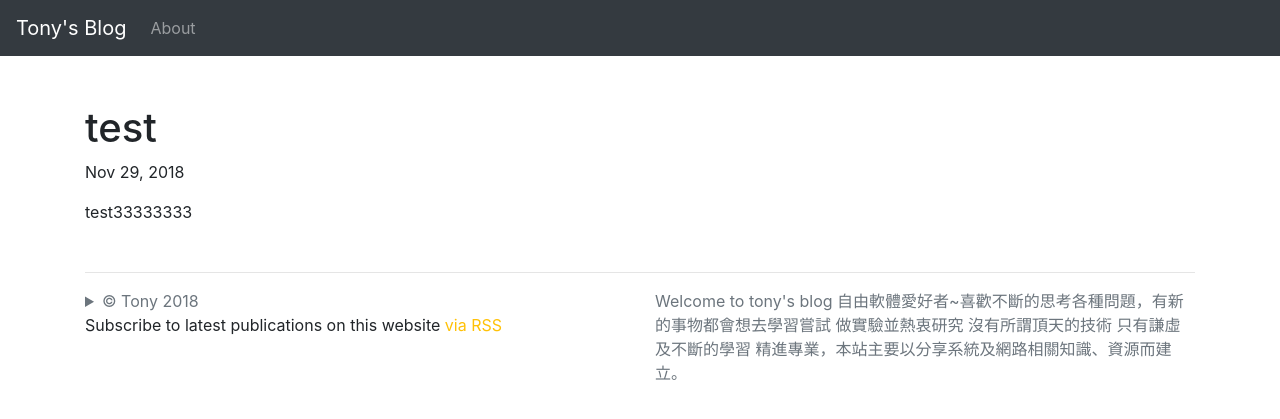
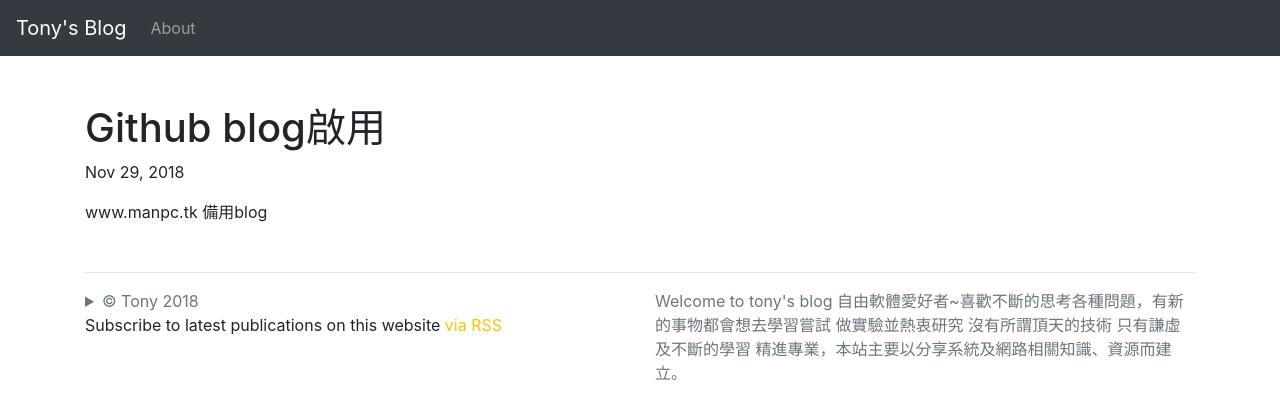
Before and after one commit to stnet253/stnet253.github.io, a Jekyll site: the page built from _posts/2018-11-29-test.md, in a window 1280 px wide. Shown: the top 419 px of the page. Built offline with Jekyll 4.4.1, drawn with Linux system fonts in a browser that asks for light colours.

Commit message:
new page

```diff
--- a/_posts/2018-11-29-test.md
+++ b/_posts/2018-11-29-test.md
@@ -1,8 +1,7 @@
 ---
 layout: post
-title: "test"
+title: "Github blog啟用"
 categories: misc
 ---
 
-
-test33333333
+www.manpc.tk 備用blog
```
Also changed, not shown: 2 other files.
